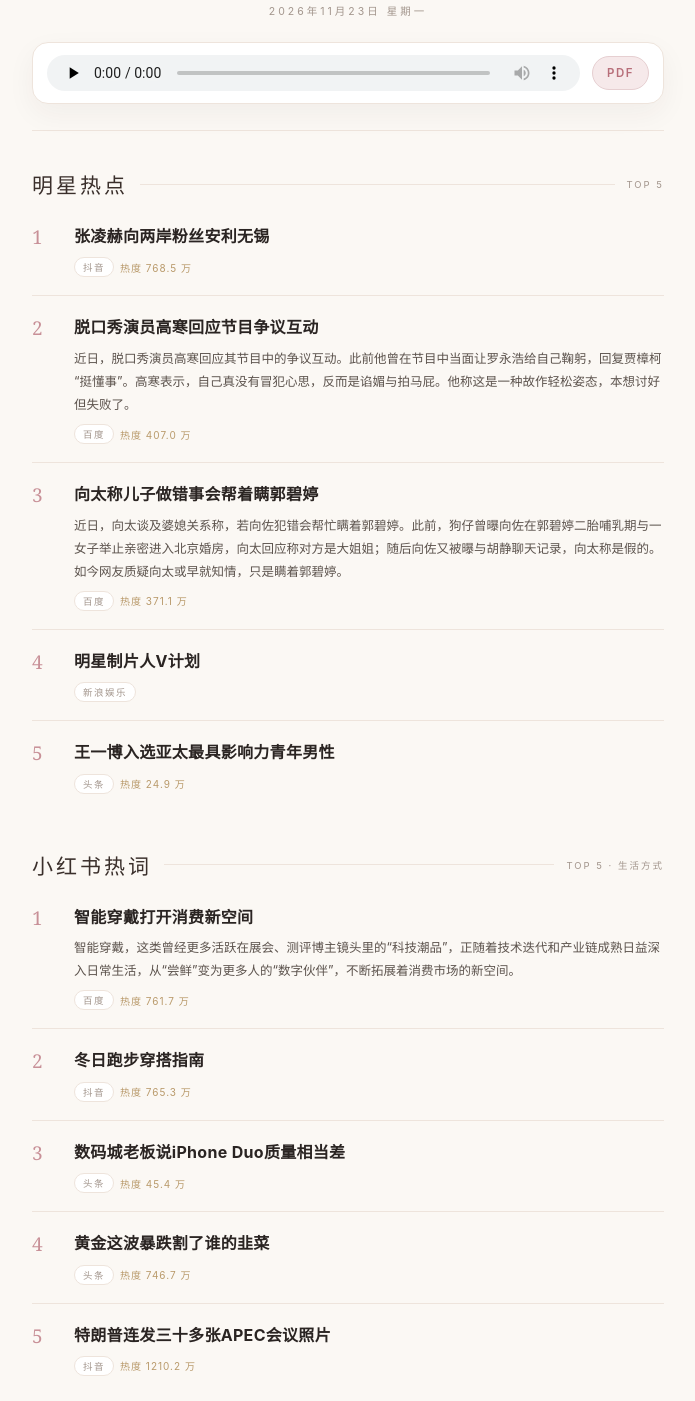
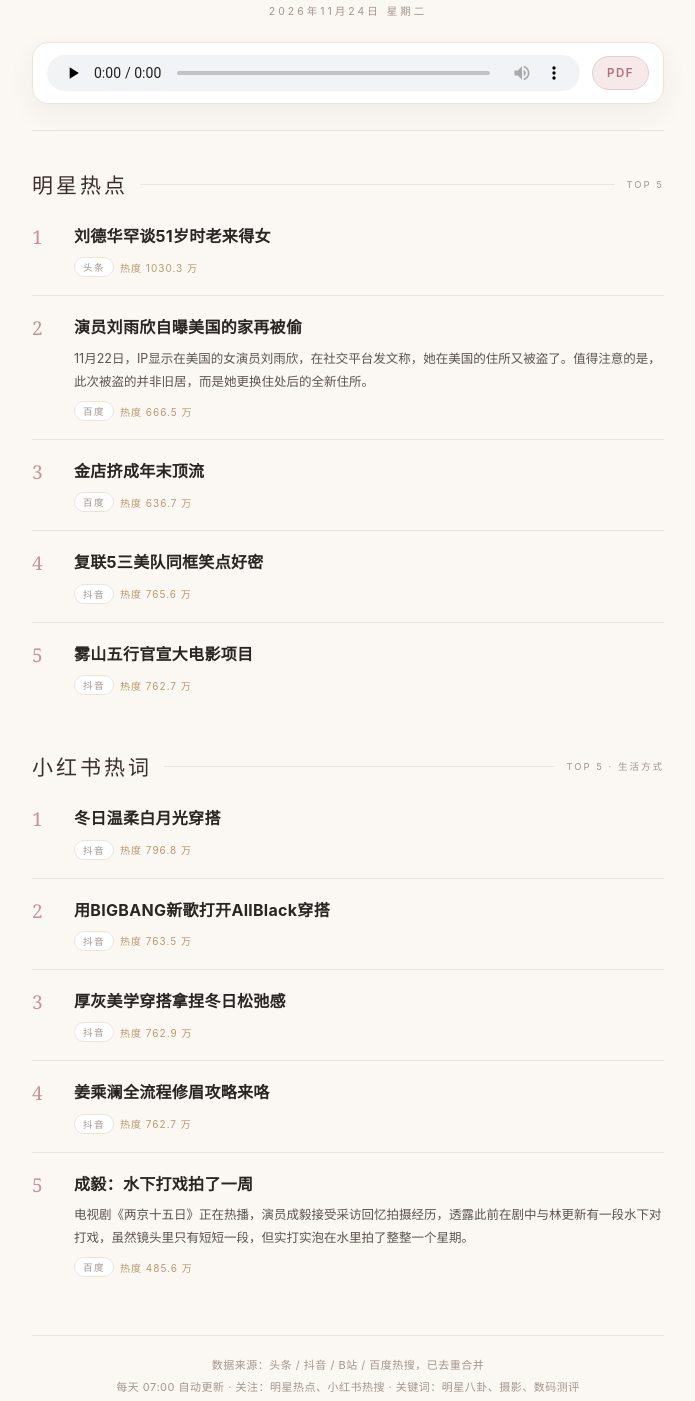
Before and after one commit to aaronelchatgpt/news-sharon, a plain HTML site: page index.html in a window 1280 px wide. Shown: the part 158-1559 px from the top of the page, without its empty margins (292-987 px from the left). Drawn offline with Linux system fonts and the light colour scheme.

Commit message:
update index.html

```diff
--- a/index.html
+++ b/index.html
@@ -1,6 +1,6 @@
 <!doctype html><html lang="zh-CN"><head><meta charset="utf-8">
 <meta name="viewport" content="width=device-width, initial-scale=1">
-<title>Sharon 的每日热点 · 2026年11月23日</title>
+<title>Sharon 的每日热点 · 2026年11月24日</title>
 <style>
 :root{--ivory:#fbf8f4;--ink:#2a2422;--ink2:#5c534d;--muted:#a3968d;--rose:#b76e79;--rose-soft:#f6e9ea;--line:#eee4dc;--gold:#b99a6b}
 *{box-sizing:border-box}
@@ -35,7 +35,7 @@ li:last-child{border-bottom:0}
     <div class="kicker">Daily Edit · For Sharon</div>
     <h1>今日热点</h1>
     <div class="greet">为你挑选今天值得看的十件事</div>
-    <div class="date">2026年11月23日 星期一</div>
+    <div class="date">2026年11月24日 星期二</div>
     <div class="media">
       <audio controls preload="none" src="sharon.mp3"></audio>
       <a class="dl" href="sharon.pdf" download>PDF</a>
@@ -47,41 +47,41 @@ li:last-child{border-bottom:0}
     <li>
       <span class="rank">1</span>
       <div class="body">
-        <div class="title">张凌赫向两岸粉丝安利无锡</div>
+        <div class="title">刘德华罕谈51岁时老来得女</div>
 
-        <div class="meta"><span class="tag">抖音</span><span class="hot">热度 768.5 万</span></div>
+        <div class="meta"><span class="tag">头条</span><span class="hot">热度 1030.3 万</span></div>
       </div>
     </li>
     <li>
       <span class="rank">2</span>
       <div class="body">
-        <div class="title">脱口秀演员高寒回应节目争议互动</div>
-        <div class="desc">近日，脱口秀演员高寒回应其节目中的争议互动。此前他曾在节目中当面让罗永浩给自己鞠躬，回复贾樟柯“挺懂事”。高寒表示，自己真没有冒犯心思，反而是谄媚与拍马屁。他称这是一种故作轻松姿态，本想讨好但失败了。</div>
-        <div class="meta"><span class="tag">百度</span><span class="hot">热度 407.0 万</span></div>
+        <div class="title">演员刘雨欣自曝美国的家再被偷</div>
+        <div class="desc">11月22日，IP显示在美国的女演员刘雨欣，在社交平台发文称，她在美国的住所又被盗了。值得注意的是，此次被盗的并非旧居，而是她更换住处后的全新住所。</div>
+        <div class="meta"><span class="tag">百度</span><span class="hot">热度 666.5 万</span></div>
       </div>
     </li>
     <li>
       <span class="rank">3</span>
       <div class="body">
-        <div class="title">向太称儿子做错事会帮着瞒郭碧婷</div>
-        <div class="desc">近日，向太谈及婆媳关系称，若向佐犯错会帮忙瞒着郭碧婷。此前，狗仔曾曝向佐在郭碧婷二胎哺乳期与一女子举止亲密进入北京婚房，向太回应称对方是大姐姐；随后向佐又被曝与胡静聊天记录，向太称是假的。如今网友质疑向太或早就知情，只是瞒着郭碧婷。</div>
-        <div class="meta"><span class="tag">百度</span><span class="hot">热度 371.1 万</span></div>
+        <div class="title">金店挤成年末顶流</div>
+
+        <div class="meta"><span class="tag">百度</span><span class="hot">热度 636.7 万</span></div>
       </div>
     </li>
     <li>
       <span class="rank">4</span>
       <div class="body">
-        <div class="title">明星制片人V计划</div>
+        <div class="title">复联5三美队同框笑点好密</div>
 
-        <div class="meta"><span class="tag">新浪娱乐</span></div>
+        <div class="meta"><span class="tag">抖音</span><span class="hot">热度 765.6 万</span></div>
       </div>
     </li>
     <li>
       <span class="rank">5</span>
       <div class="body">
-        <div class="title">王一博入选亚太最具影响力青年男性</div>
+        <div class="title">雾山五行官宣大电影项目</div>
 
-        <div class="meta"><span class="tag">头条</span><span class="hot">热度 24.9 万</span></div>
+        <div class="meta"><span class="tag">抖音</span><span class="hot">热度 762.7 万</span></div>
       </div>
     </li></ol>
   </div>
@@ -91,41 +91,41 @@ li:last-child{border-bottom:0}
     <li>
       <span class="rank">1</span>
       <div class="body">
-        <div class="title">智能穿戴打开消费新空间</div>
-        <div class="desc">智能穿戴，这类曾经更多活跃在展会、测评博主镜头里的“科技潮品”，正随着技术迭代和产业链成熟日益深入日常生活，从“尝鲜”变为更多人的“数字伙伴”，不断拓展着消费市场的新空间。</div>
-        <div class="meta"><span class="tag">百度</span><span class="hot">热度 761.7 万</span></div>
+        <div class="title">冬日温柔白月光穿搭</div>
+
+        <div class="meta"><span class="tag">抖音</span><span class="hot">热度 796.8 万</span></div>
       </div>
     </li>
     <li>
       <span class="rank">2</span>
       <div class="body">
-        <div class="title">冬日跑步穿搭指南</div>
+        <div class="title">用BIGBANG新歌打开AllBlack穿搭</div>
 
-        <div class="meta"><span class="tag">抖音</span><span class="hot">热度 765.3 万</span></div>
+        <div class="meta"><span class="tag">抖音</span><span class="hot">热度 763.5 万</span></div>
       </div>
     </li>
     <li>
       <span class="rank">3</span>
       <div class="body">
-        <div class="title">数码城老板说iPhone Duo质量相当差</div>
+        <div class="title">厚灰美学穿搭拿捏冬日松弛感</div>
 
-        <div class="meta"><span class="tag">头条</span><span class="hot">热度 45.4 万</span></div>
+        <div class="meta"><span class="tag">抖音</span><span class="hot">热度 762.9 万</span></div>
       </div>
     </li>
     <li>
       <span class="rank">4</span>
       <div class="body">
-        <div class="title">黄金这波暴跌割了谁的韭菜</div>
+        <div class="title">姜乘澜全流程修眉攻略来咯</div>
 
-        <div class="meta"><span class="tag">头条</span><span class="hot">热度 746.7 万</span></div>
+        <div class="meta"><span class="tag">抖音</span><span class="hot">热度 762.7 万</span></div>
       </div>
     </li>
     <li>
       <span class="rank">5</span>
       <div class="body">
-        <div class="title">特朗普连发三十多张APEC会议照片</div>
-
-        <div class="meta"><span class="tag">抖音</span><span class="hot">热度 1210.2 万</span></div>
+        <div class="title">成毅：水下打戏拍了一周</div>
+        <div class="desc">电视剧《两京十五日》正在热播，演员成毅接受采访回忆拍摄经历，透露此前在剧中与林更新有一段水下对打戏，虽然镜头里只有短短一段，但实打实泡在水里拍了整整一个星期。</div>
+        <div class="meta"><span class="tag">百度</span><span class="hot">热度 485.6 万</span></div>
       </div>
     </li></ol>
   </div>
```
